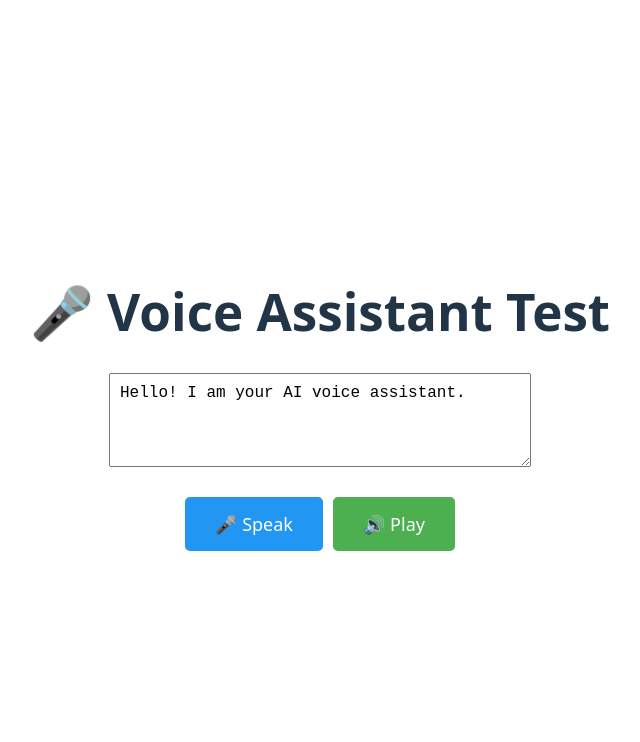
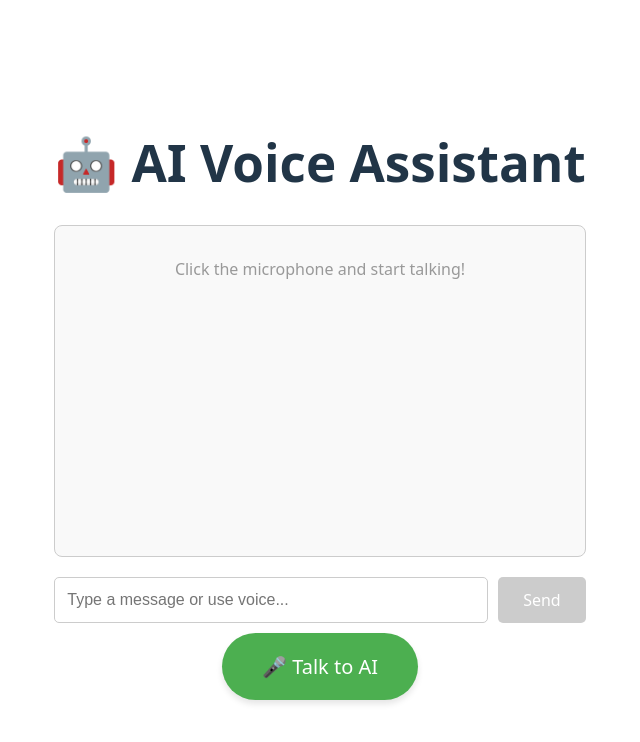
Before and after one commit to Gelegrimbor/jjs-voice-assistant, a React (Vite) app: page / in a window 1280 px wide. Shown: the top 742 px of the page, without its empty margins (320-960 px from the left). Built offline with nearby package versions, Linux system fonts and the light colour scheme.

Commit message:
feat:Added ai assistants claude to help

```diff
--- a/package.json
+++ b/package.json
@@ -10,6 +10,7 @@
     "preview": "vite preview"
   },
   "dependencies": {
+    "@anthropic-ai/sdk": "^0.68.0",
     "axios": "^1.13.2",
     "elevenlabs": "^1.59.0",
     "react": "^19.1.1",
--- a/src/App.tsx
+++ b/src/App.tsx
@@ -1,7 +1,7 @@
 import { useState, useRef } from 'react';
+import Anthropic from '@anthropic-ai/sdk';
 import './App.css';
 
-// Add this interface at the top, before the App function
 interface SpeechRecognitionEvent {
   results: {
     [index: number]: {
@@ -17,14 +17,15 @@ interface SpeechRecognitionErrorEvent {
 }
 
 function App() {
-  const [text, setText] = useState('Hello! I am your AI voice assistant.');
+  const [inputText, setInputText] = useState('');
+  const [conversation, setConversation] = useState<Array<{ role: string, content: string }>>([]);
   const [isLoading, setIsLoading] = useState(false);
   const [isListening, setIsListening] = useState(false);
+  const [isSpeaking, setIsSpeaking] = useState(false);
   const recognitionRef = useRef<any>(null);
 
-  // Voice input setup
+  // Voice input
   const startListening = () => {
-    // Check if browser supports speech recognition
     const SpeechRecognition = (window as any).SpeechRecognition || (window as any).webkitSpeechRecognition;
 
     if (!SpeechRecognition) {
@@ -45,8 +46,10 @@ function App() {
     recognition.onresult = (event: SpeechRecognitionEvent) => {
       const transcript = event.results[0][0].transcript;
       console.log('You said:', transcript);
-      setText(transcript);
+      setInputText(transcript);
       setIsListening(false);
+      // Automatically send to AI after voice input
+      handleSendMessage(transcript);
     };
 
     recognition.onerror = (event: SpeechRecognitionErrorEvent) => {
@@ -62,12 +65,57 @@ function App() {
     recognition.start();
   };
 
-  const speakText = async () => {
+  // Send message to Claude AI
+  const handleSendMessage = async (messageText?: string) => {
+    const textToSend = messageText || inputText;
+    if (!textToSend.trim()) return;
+
     setIsLoading(true);
+
+    // Add user message to conversation
+    const newConversation = [...conversation, { role: 'user', content: textToSend }];
+    setConversation(newConversation);
+    setInputText('');
+
+    try {
+      const anthropicApiKey = import.meta.env.VITE_ANTHROPIC_API_KEY;
+
+      const anthropic = new Anthropic({
+        apiKey: anthropicApiKey,
+        dangerouslyAllowBrowser: true // Note: In production, API calls should be from backend
+      });
+
+      const message = await anthropic.messages.create({
+        model: 'claude-sonnet-4-20250514',
+        max_tokens: 1024,
+        messages: newConversation.map(msg => ({
+          role: msg.role as 'user' | 'assistant',
+          content: msg.content
+        }))
+      });
+
+      const assistantResponse = message.content[0].type === 'text' ? message.content[0].text : '';
+
+      // Add assistant response to conversation
+      setConversation([...newConversation, { role: 'assistant', content: assistantResponse }]);
+
+      // Speak the response
+      await speakText(assistantResponse);
+
+    } catch (error) {
+      console.error('Claude API Error:', error);
+      alert('Failed to get AI response. Check console for details.');
+    } finally {
+      setIsLoading(false);
+    }
+  };
+
+  // Text to speech
+  const speakText = async (text: string) => {
+    setIsSpeaking(true);
 
     try {
       const apiKey = import.meta.env.VITE_ELEVENLABS_API_KEY;
-
       const voiceId = 'pNInz6obpgDQGcFmaJgB'; // Adam voice
 
       const response = await fetch(
@@ -91,9 +139,7 @@ function App() {
       );
 
       if (!response.ok) {
-        const errorText = await response.text();
-        console.error('API Error:', response.status, errorText);
-        throw new Error(`API returned ${response.status}: ${errorText}`);
+        throw new Error(`API returned ${response.status}`);
       }
 
       const audioBlob = await response.blob();
@@ -101,61 +147,113 @@ function App() {
       const audio = new Audio(audioUrl);
       await audio.play();
 
-      console.log('Success! Audio played');
-
     } catch (error) {
-      console.error('Detailed Error:', error);
-      alert('Failed to generate speech. Check console for details.');
+      console.error('Speech Error:', error);
     } finally {
-      setIsLoading(false);
+      setIsSpeaking(false);
     }
   };
 
   return (
-    <div className="App">
-      <h1>🎤 Voice Assistant Test</h1>
+    <div className="App" style={{ padding: '20px', maxWidth: '800px', margin: '0 auto' }}>
+      <h1>🤖 AI Voice Assistant</h1>
 
-      <textarea
-        value={text}
-        onChange={(e) => setText(e.target.value)}
-        placeholder="Enter text to speak or click the microphone..."
-        rows={4}
-        style={{ width: '400px', padding: '10px', fontSize: '16px' }}
-      />
+      {/* Conversation History */}
+      <div style={{
+        border: '1px solid #ccc',
+        borderRadius: '8px',
+        padding: '15px',
+        marginBottom: '20px',
+        minHeight: '300px',
+        maxHeight: '400px',
+        overflowY: 'auto',
+        backgroundColor: '#f9f9f9'
+      }}>
+        {conversation.length === 0 ? (
+          <p style={{ color: '#999', textAlign: 'center' }}>
+            Click the microphone and start talking!
+          </p>
+        ) : (
+          conversation.map((msg, index) => (
+            <div
+              key={index}
+              style={{
+                marginBottom: '15px',
+                textAlign: msg.role === 'user' ? 'right' : 'left'
+              }}
+            >
+              <div style={{
+                display: 'inline-block',
+                padding: '10px 15px',
+                borderRadius: '15px',
+                backgroundColor: msg.role === 'user' ? '#2196F3' : '#4CAF50',
+                color: 'white',
+                maxWidth: '70%',
+                textAlign: 'left'
+              }}>
+                <strong>{msg.role === 'user' ? 'You' : 'AI'}:</strong> {msg.content}
+              </div>
+            </div>
+          ))
+        )}
+        {isLoading && (
+          <div style={{ textAlign: 'center', color: '#999' }}>
+            <em>AI is thinking...</em>
+          </div>
+        )}
+      </div>
 
-      <br /><br />
-
-      <div style={{ display: 'flex', gap: '10px', justifyContent: 'center' }}>
+      {/* Input Area */}
+      <div style={{ display: 'flex', gap: '10px', marginBottom: '10px' }}>
+        <input
+          type="text"
+          value={inputText}
+          onChange={(e) => setInputText(e.target.value)}
+          onKeyPress={(e) => e.key === 'Enter' && handleSendMessage()}
+          placeholder="Type a message or use voice..."
+          style={{
+            flex: 1,
+            padding: '12px',
+            fontSize: '16px',
+            borderRadius: '5px',
+            border: '1px solid #ccc'
+          }}
+          disabled={isLoading || isListening}
+        />
         <button
-          onClick={startListening}
-          disabled={isListening || isLoading}
+          onClick={() => handleSendMessage()}
+          disabled={isLoading || isListening || !inputText.trim()}
           style={{
-            padding: '15px 30px',
-            fontSize: '18px',
-            cursor: (isListening || isLoading) ? 'not-allowed' : 'pointer',
-            backgroundColor: isListening ? '#ff9800' : '#2196F3',
+            padding: '12px 25px',
+            fontSize: '16px',
+            cursor: (isLoading || isListening || !inputText.trim()) ? 'not-allowed' : 'pointer',
+            backgroundColor: (isLoading || !inputText.trim()) ? '#ccc' : '#2196F3',
             color: 'white',
             border: 'none',
             borderRadius: '5px'
           }}
         >
-          {isListening ? '🎤 Listening...' : '🎤 Speak'}
+          Send
         </button>
+      </div>
 
+      {/* Voice Button */}
+      <div style={{ textAlign: 'center' }}>
         <button
-          onClick={speakText}
-          disabled={isLoading || isListening}
+          onClick={startListening}
+          disabled={isListening || isLoading || isSpeaking}
           style={{
-            padding: '15px 30px',
-            fontSize: '18px',
-            cursor: (isLoading || isListening) ? 'not-allowed' : 'pointer',
-            backgroundColor: isLoading ? '#ccc' : '#4CAF50',
+            padding: '20px 40px',
+            fontSize: '20px',
+            cursor: (isListening || isLoading || isSpeaking) ? 'not-allowed' : 'pointer',
+            backgroundColor: isListening ? '#ff9800' : '#4CAF50',
             color: 'white',
             border: 'none',
-            borderRadius: '5px'
+            borderRadius: '50px',
+            boxShadow: '0 4px 6px rgba(0,0,0,0.1)'
           }}
         >
-          {isLoading ? '🔄 Generating...' : '🔊 Play'}
+          {isListening ? '🎤 Listening...' : isSpeaking ? '🔊 Speaking...' : '🎤 Talk to AI'}
         </button>
       </div>
     </div>
```
Also changed, not shown: 1 other file (tests, documents, lock files or other folders).
